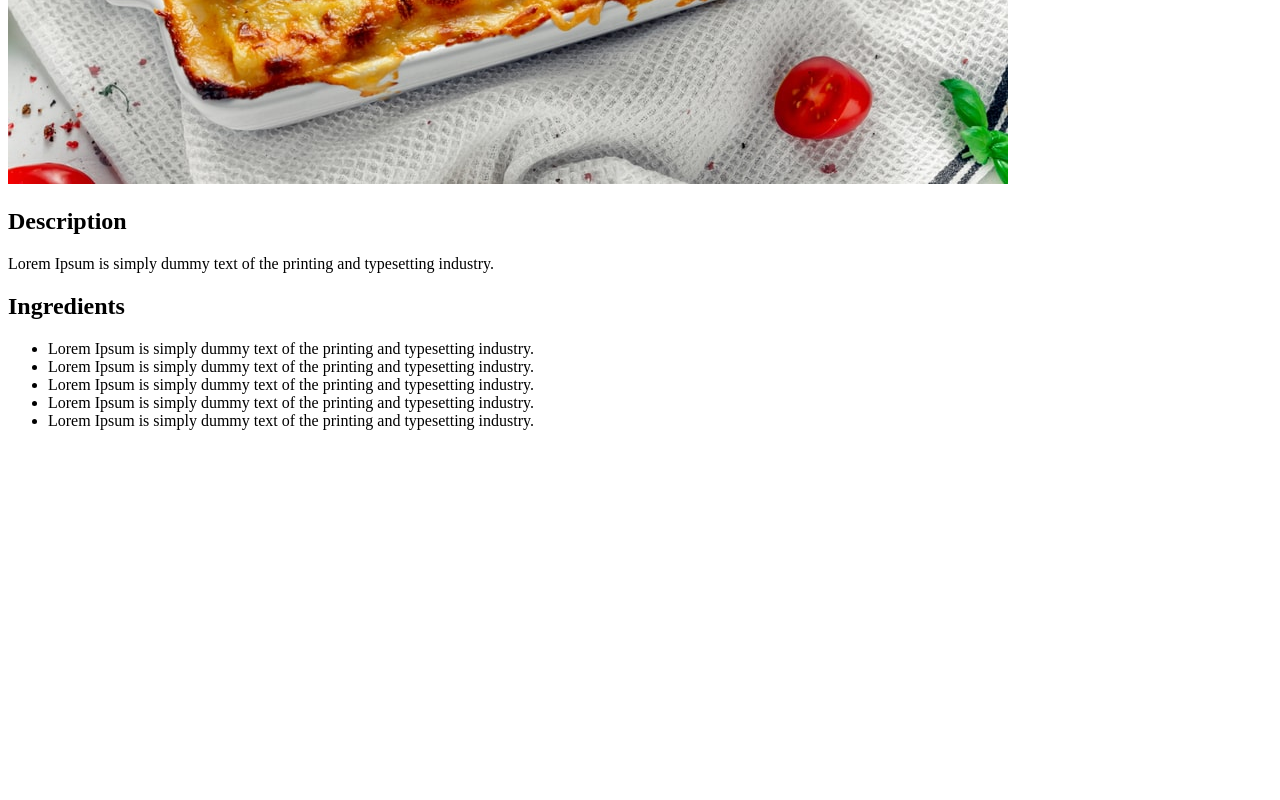
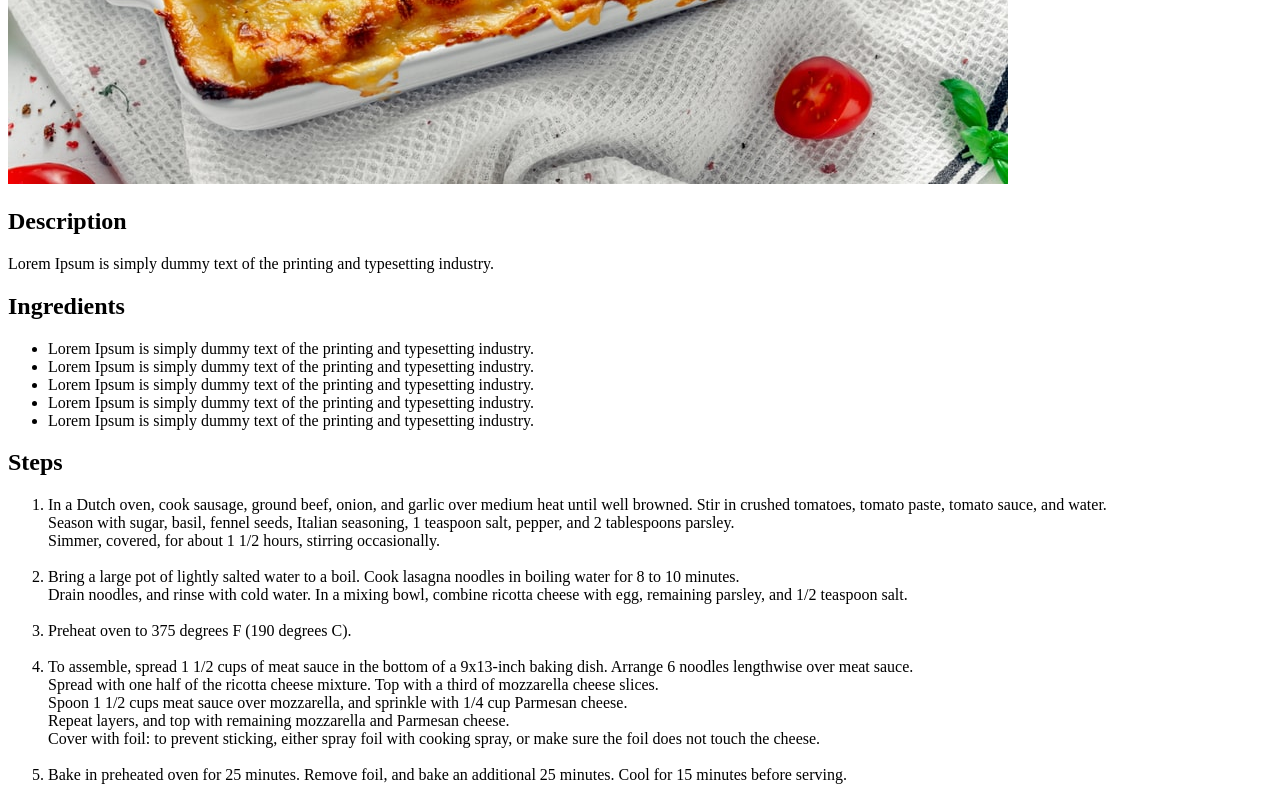
Before and after one commit to udunolol/odin-recipes, a plain HTML site: page recipes/lasagna.html in a window 1280 px wide. Shown: the part 563-1363 px from the top of the page. Before the commit the page ends 1009 px from the top, so only its background shows below. Drawn offline with Linux system fonts and the light colour scheme.

Commit message:
add setps

```diff
--- a/recipes/lasagna.html
+++ b/recipes/lasagna.html
@@ -19,5 +19,23 @@
         <li>Lorem Ipsum is simply dummy text of the printing and typesetting industry.</li>
         <li>Lorem Ipsum is simply dummy text of the printing and typesetting industry.</li>
     </ul>
+    <h2>Steps</h2>
+    <ol>
+        <li>In a Dutch oven, cook sausage, ground beef, onion, and garlic over medium heat until well browned. Stir in crushed tomatoes, tomato paste, tomato sauce, and water.<br>
+             Season with sugar, basil, fennel seeds, Italian seasoning, 1 teaspoon salt, pepper, and 2 tablespoons parsley.<br>
+             Simmer, covered, for about 1 1/2 hours, stirring occasionally.<br>
+        </li><br>
+        <li>Bring a large pot of lightly salted water to a boil. Cook lasagna noodles in boiling water for 8 to 10 minutes.<br>
+            Drain noodles, and rinse with cold water. In a mixing bowl, combine ricotta cheese with egg, remaining parsley, and 1/2 teaspoon salt.<br>
+        </li><br>
+        <li>Preheat oven to 375 degrees F (190 degrees C).</li><br>
+        <li>To assemble, spread 1 1/2 cups of meat sauce in the bottom of a 9x13-inch baking dish. Arrange 6 noodles lengthwise over meat sauce.<br>
+            Spread with one half of the ricotta cheese mixture. Top with a third of mozzarella cheese slices.<br>
+            Spoon 1 1/2 cups meat sauce over mozzarella, and sprinkle with 1/4 cup Parmesan cheese.<br>
+            Repeat layers, and top with remaining mozzarella and Parmesan cheese.<br>
+            Cover with foil: to prevent sticking, either spray foil with cooking spray, or make sure the foil does not touch the cheese.<br>
+        </li><br>
+        <li>Bake in preheated oven for 25 minutes. Remove foil, and bake an additional 25 minutes. Cool for 15 minutes before serving.</li>
+    </ol>
 </body>
 </html>
```
